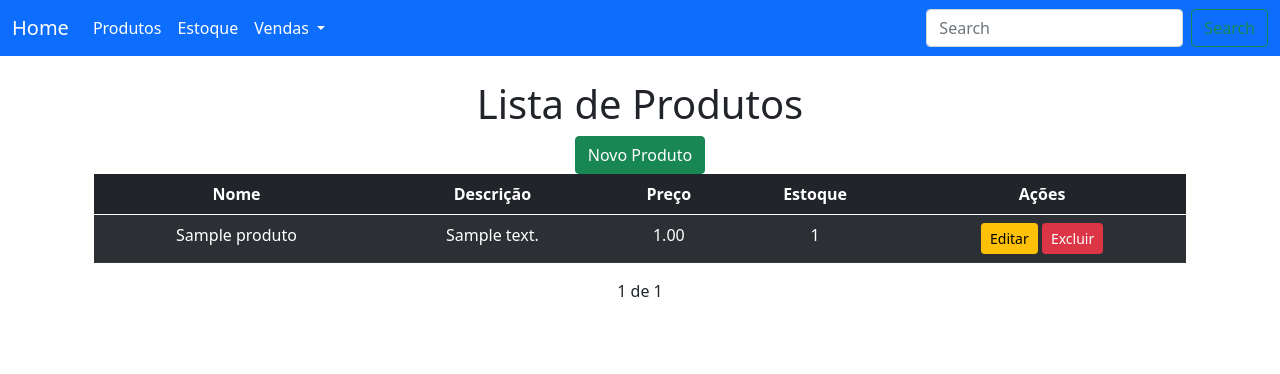
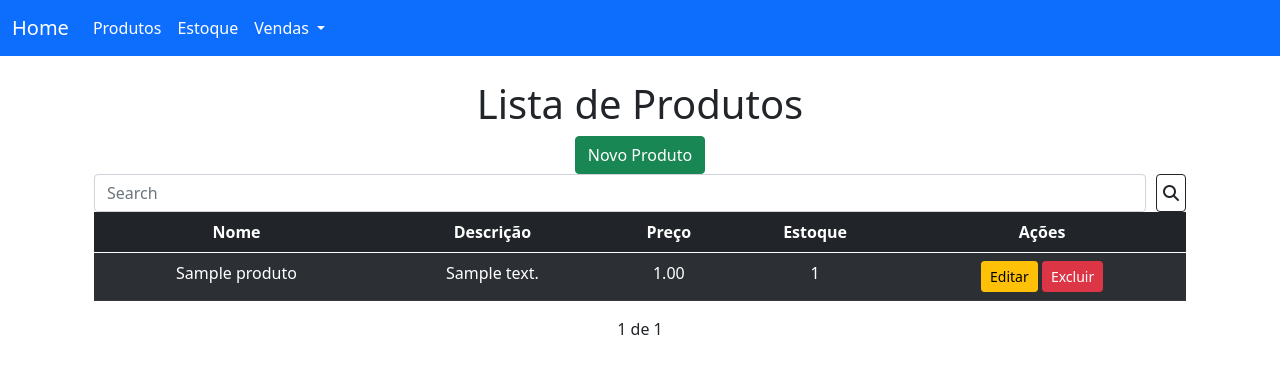
Before and after one commit to HugoMoises/crm_project, a Django app: page /produtos/ in a window 1280 px wide. Shown: the top 374 px of the page. Run offline with Django 5.2, Linux system fonts and the light colour scheme; tables that the repository leaves empty hold one stand-in row (values such as "Sample post").

Commit message:
Adicionando busca na listagem de produtos e vendas

```diff
--- a/produtos/static/css/styles.css
+++ b/produtos/static/css/styles.css
@@ -14,3 +14,17 @@
     margin-left: 5px;
     margin-right: 5px;
 }
+
+
+/* Search */
+
+
+
+#search-btn {
+    cursor: pointer;
+    display: flex;
+    align-items: center;
+    justify-content: center;
+    padding: 6px;
+    margin-left: 10px;
+}
--- a/produtos/templates/base.html
+++ b/produtos/templates/base.html
@@ -36,10 +36,7 @@
                 </ul>
               </li>
             </ul>
-            <form class="d-flex">
-              <input class="form-control me-2" type="search" placeholder="Search" aria-label="Search">
-              <button class="btn btn-outline-success" type="submit">Search</button>
-            </form>
+
           </div>
         </div>
     </nav>
--- a/produtos/templates/produtos/produtos_list.html
+++ b/produtos/templates/produtos/produtos_list.html
@@ -4,6 +4,12 @@
 
     <h1>Lista de Produtos</h1>
     <a class="btn btn-success" href="{% url 'create_produto' %}" role="button">Novo Produto</a>
+    <form class="d-flex" method="GET" id="search-form">
+      <input class='form-control' type='text' id="search" name="search" placeholder="Search" value="{{ request.GET.search }}">
+      <button type="submit" id="search-btn" class="btn btn-outline-dark">
+        <i class="fas fa-search"></i>
+      </button>
+    </form>
     <table class="table table-dark table-striped">
         <thead>
             <tr>
@@ -36,9 +42,11 @@
         {% if produtos.has_previous %}
           <a href="?page={{ produtos.previous_page_number }}"><i class="fas fa-arrow-left"></i></a>
         {% endif %}
-        <span class="current">
-          {{ produtos.number }} de {{ produtos.paginator.num_pages }}
-        </span>
+        {% if produtos.paginator.num_pages %}
+          <span class="current">
+            {{ produtos.number }} de {{ produtos.paginator.num_pages }}
+          </span>
+        {% endif %}
         {% if produtos.has_next %}
           <a href="?page={{ produtos.next_page_number }}"><i class="fas fa-arrow-right"></i></a>
         {% endif %}
--- a/produtos/views.py
+++ b/produtos/views.py
@@ -9,13 +9,20 @@ def index(request):
 #CRUD Produtos
 
 def produto_list(request):
-    produtos_list = Produto.objects.all().order_by('nome')
 
-    paginator = Paginator(produtos_list, 5)
+    search = request.GET.get('search')
 
-    page = request.GET.get('page')
+    if search:
+        produtos = Produto.objects.filter(nome__icontains=search).order_by('nome')
 
-    produtos = paginator.get_page(page)
+    else:
+        produtos_list = Produto.objects.all().order_by('nome')
+
+        paginator = Paginator(produtos_list, 5)
+
+        page = request.GET.get('page')
+
+        produtos = paginator.get_page(page)
 
     context = {
         'produtos': produtos,
@@ -69,14 +76,20 @@ def estoque(request):
 #CRUD Vendas
 
 def vendas(request):
-    vendas = Venda.objects.all().order_by('-data_venda')
+    vendas = Venda.objects.all().order_by('data')
 
+    search = request.GET.get('search')
 
-    paginator = Paginator(vendas, 5)
+    if search:
+        vendas = Venda.objects.filter(produto__nome__icontains=search).order_by('data')
 
-    page = request.GET.get('page')
+    else:
 
-    vendas = paginator.get_page(page)
+        paginator = Paginator(vendas, 5)
+
+        page = request.GET.get('page')
+
+        vendas = paginator.get_page(page)
 
     faturamento_total = sum(venda.valor_total() for venda in vendas)
 
@@ -84,7 +97,7 @@ def vendas(request):
         'vendas': vendas,
         'faturamento_total': faturamento_total
     }
-    return render(request, 'produtos/vendas.html', context)
+    return render(request, 'vendas/vendas.html', context)
 
 def create_venda(request):
     if request.method == 'POST':
@@ -106,4 +119,4 @@ def create_venda(request):
     context = {
         'form': form
     }
-    return render(request, 'produtos/vendas_create.html', context)
+    return render(request, 'vendas/vendas_create.html', context)
```
Also changed, not shown: produtos/templates/vendas/vendas.html (renamed from produtos/templates/produtos/vendas.html, +8 -2 lines), produtos/static/js/script.js (added), produtos/templates/registration/login.html (added), produtos/templates/registration/register.html (added), produtos/templates/vendas/vendas_create.html (renamed from produtos/templates/produtos/vendas_create.html).
